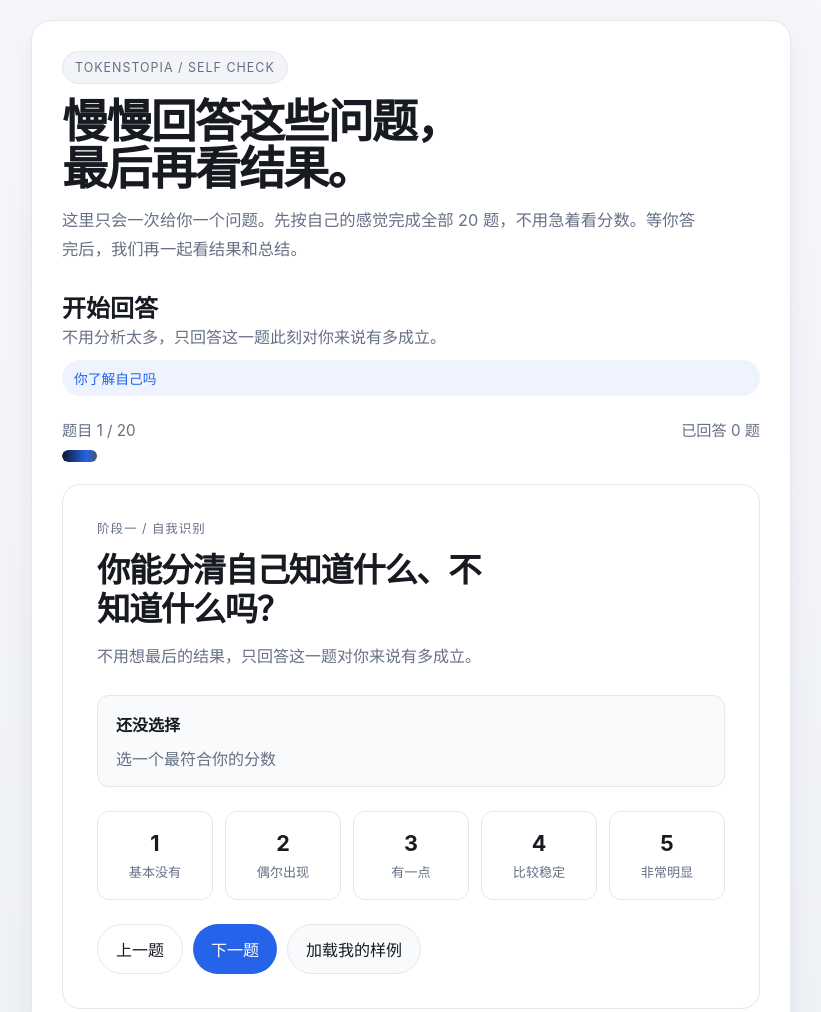
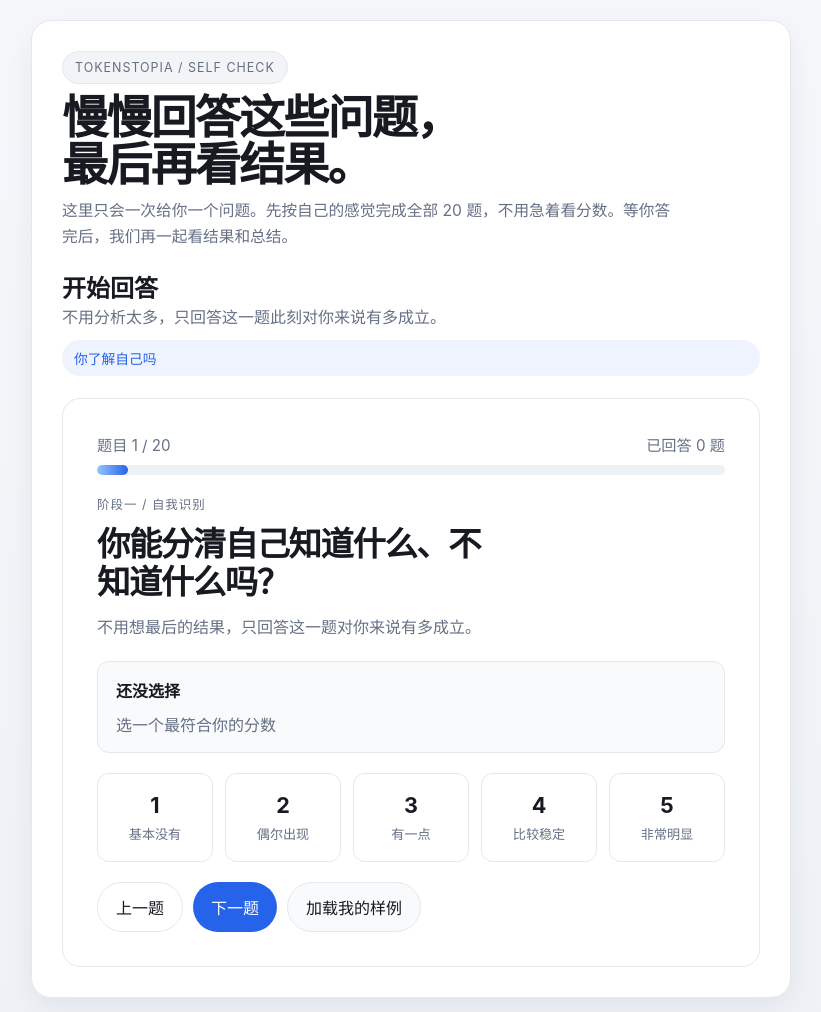
Before and after one commit to JefferyChenjy/tokenstopia, a plain HTML site: page index.html in a window 1280 px wide. Shown: the top 1012 px of the page, without its empty margins (229-1050 px from the left). Drawn offline with Linux system fonts and the light colour scheme.

Commit message:
Move progress into question card

```diff
--- a/index.html
+++ b/index.html
@@ -88,8 +88,8 @@
       .hero-copy {
         max-width: 62ch;
         color: var(--muted);
-        font-size: 1.02rem;
-        line-height: 1.75;
+        font-size: 0.98rem;
+        line-height: 1.68;
       }
 
       .layout {
@@ -104,8 +104,8 @@
 
       .intro-block {
         display: grid;
-        gap: 14px;
-        margin-bottom: 26px;
+        gap: 10px;
+        margin-bottom: 18px;
       }
 
       .section + .section {
@@ -135,7 +135,7 @@
 
       .question-shell {
         display: grid;
-        gap: 22px;
+        gap: 18px;
       }
 
       .progress-block {
@@ -153,9 +153,9 @@
       }
 
       .progress-track {
-        height: 12px;
+        height: 10px;
         border-radius: 999px;
-        background: rgba(255, 255, 255, 0.08);
+        background: #edf2f7;
         overflow: hidden;
       }
 
@@ -163,7 +163,7 @@
         height: 100%;
         width: 0;
         border-radius: inherit;
-        background: linear-gradient(90deg, var(--accent-2) 0%, var(--accent) 70%, var(--accent-3) 100%);
+        background: linear-gradient(90deg, #93c5fd 0%, var(--accent) 100%);
       }
 
       .stage-grid {
@@ -176,7 +176,7 @@
         background: #ffffff;
         padding: 34px;
         display: grid;
-        gap: 24px;
+        gap: 20px;
         transition: transform 180ms ease, opacity 180ms ease, border-color 180ms ease;
       }
 
@@ -191,7 +191,7 @@
 
       .question-top {
         display: grid;
-        gap: 14px;
+        gap: 12px;
       }
 
       .question-tag {
@@ -211,7 +211,7 @@
 
       .question-blurb {
         color: var(--muted);
-        line-height: 1.8;
+        line-height: 1.7;
         max-width: 58ch;
       }
 
@@ -600,6 +600,8 @@
             </div>
 
             <div class="question-shell">
+              <div class="stage-grid">
+                <article class="question-card">
                   <div class="progress-block">
                     <div class="progress-meta">
                       <span id="progress-copy">题目 1 / 20</span>
@@ -610,8 +612,6 @@
                     </div>
                   </div>
 
-              <div class="stage-grid">
-                <article class="question-card">
                   <div class="question-top">
                     <span id="question-tag" class="question-tag">阶段一</span>
                     <h3 id="question-text" class="question-text"></h3>
```
Lines whose indentation alone changed are shown as unchanged.
